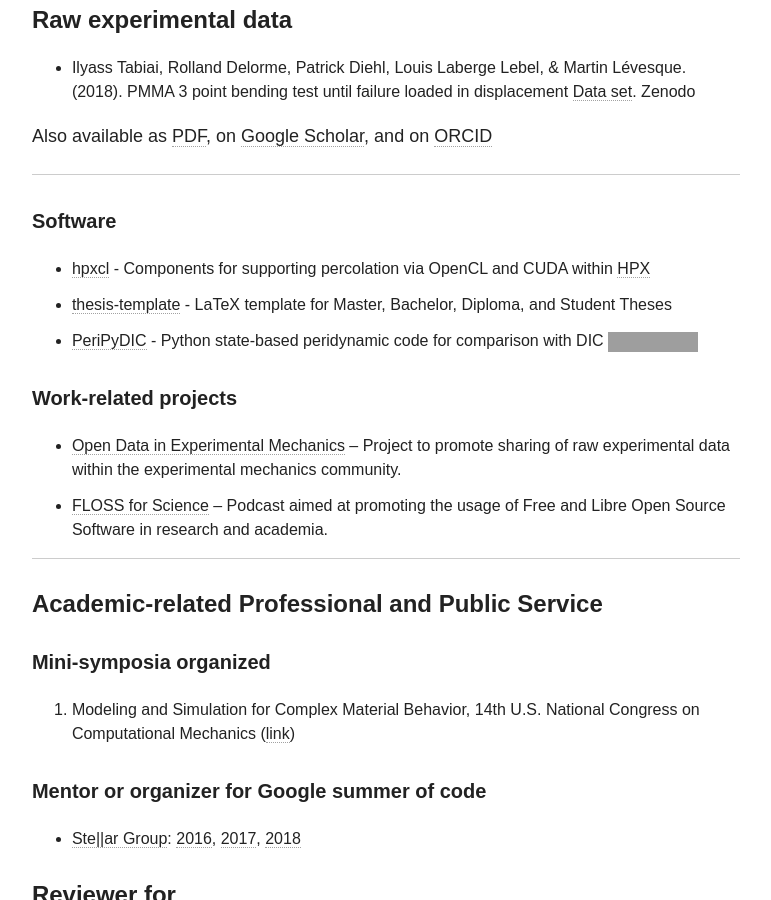
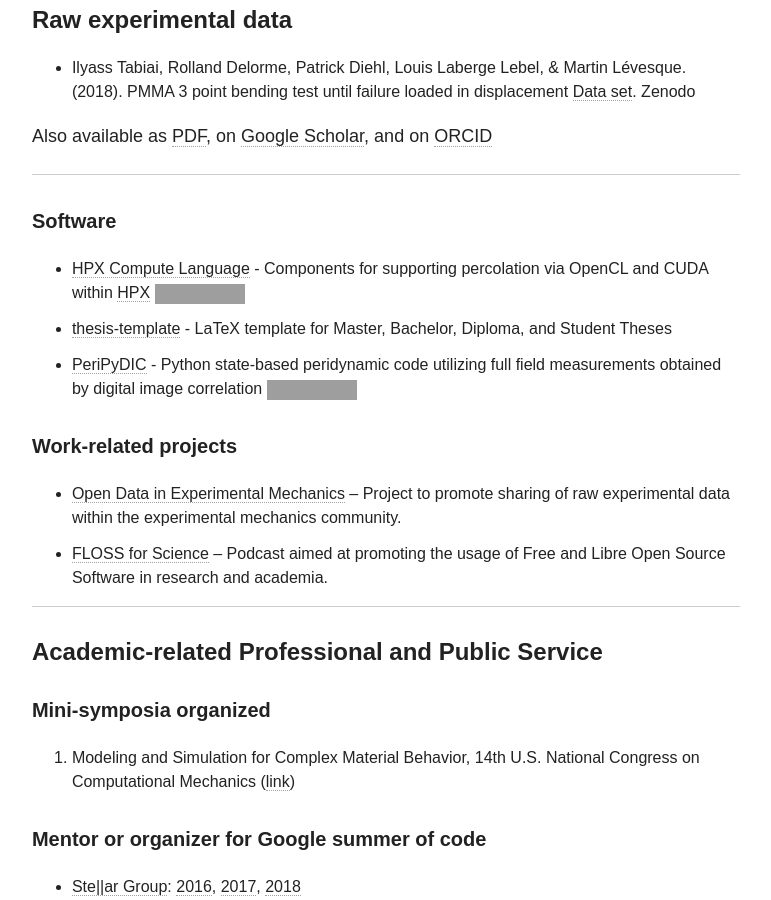
Before and after one commit to diehlpk/diehlpk.github.io, a Jekyll site: the page built from cv/index.md, in a window 1280 px wide and 900 px high, scrolled down 4575 px. Shown: the whole window, without its empty margins (254-1025 px from the left). Built offline with Jekyll 4.4.1, drawn with Linux system fonts in a browser that asks for light colours; nearby versions of some CDN libraries; some web fonts are replaced; grey boxes are pictures that could not be loaded.

Commit message:
Update CV

```diff
--- a/cv/index.md
+++ b/cv/index.md
@@ -129,9 +129,9 @@
 ---
 
 ##### Software
-* [hpxcl](https://github.com/STEllAR-GROUP/hpxcl) - Components for supporting percolation via OpenCL and CUDA within [HPX](https://github.com/STEllAR-GROUP/hpx)
+* [HPX Compute Language](https://github.com/STEllAR-GROUP/hpxcl) - Components for supporting percolation via OpenCL and CUDA within [HPX](https://github.com/STEllAR-GROUP/hpx) [![DOI](https://zenodo.org/badge/13384046.svg)](https://zenodo.org/badge/latestdoi/13384046)
 * [thesis-template](https://github.com/latextemplates/scientific-thesis-template) - LaTeX template for Master, Bachelor, Diploma, and Student Theses
-* [PeriPyDIC](https://github.com/lm2-poly/PeriPyDIC) - Python state-based peridynamic code for comparison with DIC [![DOI](https://zenodo.org/badge/46075533.svg)](https://zenodo.org/badge/latestdoi/46075533)
+* [PeriPyDIC](https://github.com/lm2-poly/PeriPyDIC) - Python state-based peridynamic code utilizing full field measurements obtained by digital image correlation [![DOI](https://zenodo.org/badge/46075533.svg)](https://zenodo.org/badge/latestdoi/46075533)
 
 
 
```
